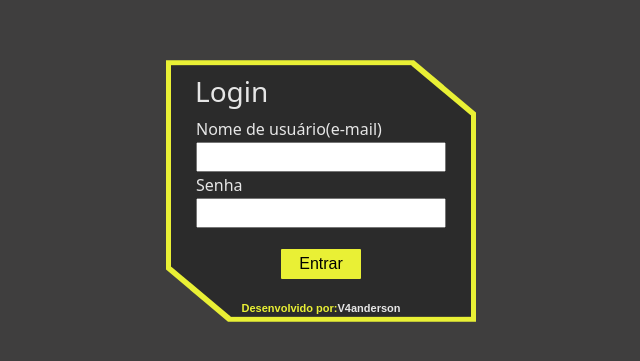
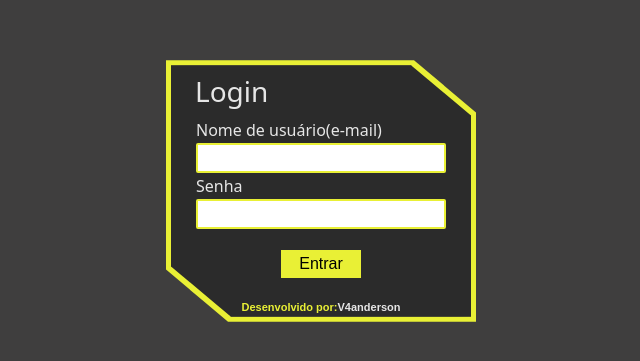
Before and after one commit to V4anderson/login-1-2, a plain HTML site: page index.html in a window 1280 px wide. Shown: the part 209-570 px from the top of the page, 319-959 px from the left. Drawn offline with nearby package versions, Linux system fonts and the light colour scheme.

Commit message:
Refatoração do css, adição de cor e estilo nos inputs

```diff
--- a/index.html
+++ b/index.html
@@ -46,6 +46,16 @@
             padding: 25px;
             gap: 1px;
         }
+        input{
+            border: 2px solid #e9f035;
+            border-radius: 2px;
+
+        }
+        input:focus{
+            outline: none;
+            border: 2px solid #e9f035;
+
+        }
         .group-button{
             display: flex;
             justify-content: center;
@@ -55,9 +65,7 @@
             font-family: Arial, Helvetica, sans-serif;
             background-color: #e9f035;
             width: 80px;
-            border-color: #e9f035;
-            border-radius: 1px;
-            border-style: solid;
+            border: 1px solid #e9f035;
         }
         .footer{
             text-align: center;
```
